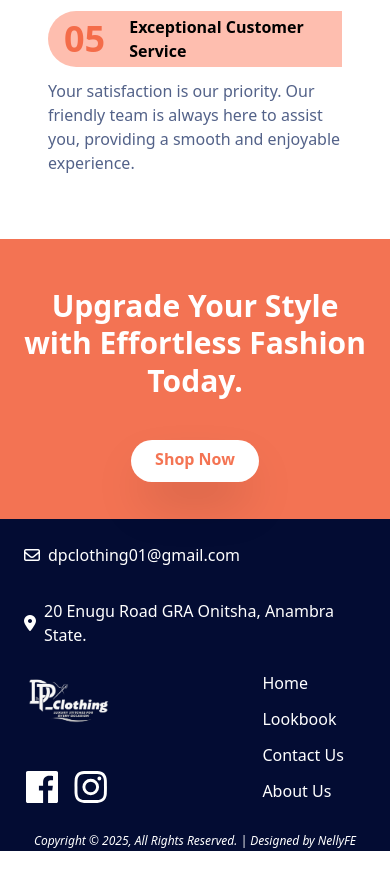
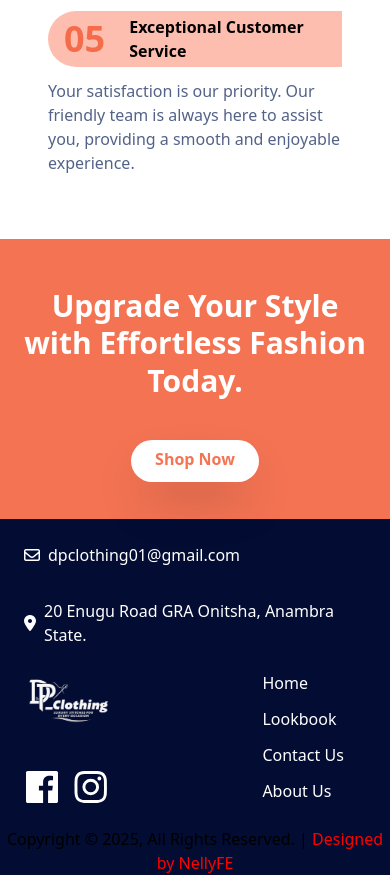
Before and after one commit to NellyFE/Dp_Clothing, a website: page index.html in a window 390 px wide. Shown: the part 6200-7075 px from the top of the page. Before the commit the page ends 7051 px from the top, so only its background shows below. Drawn offline with nearby package versions, Linux system fonts and the light colour scheme.

Commit message:
max-width change

```diff
--- a/index.html
+++ b/index.html
@@ -520,9 +520,13 @@
           <div class="swiper-pagination !text-darkBlue hidden md:block"></div>
 
           <!-- Navigation Buttons -->
-          <div class="swiper-button-next !hidden md:!block !text-darkBlue"></div>
-          <div class="swiper-button-prev !hidden md:!block !text-darkBlue"></div>
-                  </div>
+          <div
+            class="swiper-button-next !hidden md:!block !text-darkBlue"
+          ></div>
+          <div
+            class="swiper-button-prev !hidden md:!block !text-darkBlue"
+          ></div>
+        </div>
 
         <!-- image side 2 -->
         <div
@@ -836,12 +840,9 @@
         </div>
       </div>
 
-      <div class="block text-white text-center md:hidden">
-        <a href="https://www.linkedin.com/in/makuochukwu">
-          <i class="!text-xxs"
-            >Copyright &copy; 2025, All Rights Reserved. | Designed by NellyFE
-          </i>
-        </a>
+      <div class="block text-center md:hidden">
+        <span>Copyright &copy; 2025, All Rights Reserved. |</span>
+        <a href="#" class="cursor-pointer text-[red]"> Designed by NellyFE </a>
       </div>
     </footer>
 
--- a/input.css
+++ b/input.css
@@ -113,7 +113,9 @@ body {
     outline: 1px solid red;
   } */
 
-
+  body{
+    max-width: 1400px;
+  }
 
   @media (max-width:768px) {
     .swipp{
```
Also changed, not shown: css/main.css.
